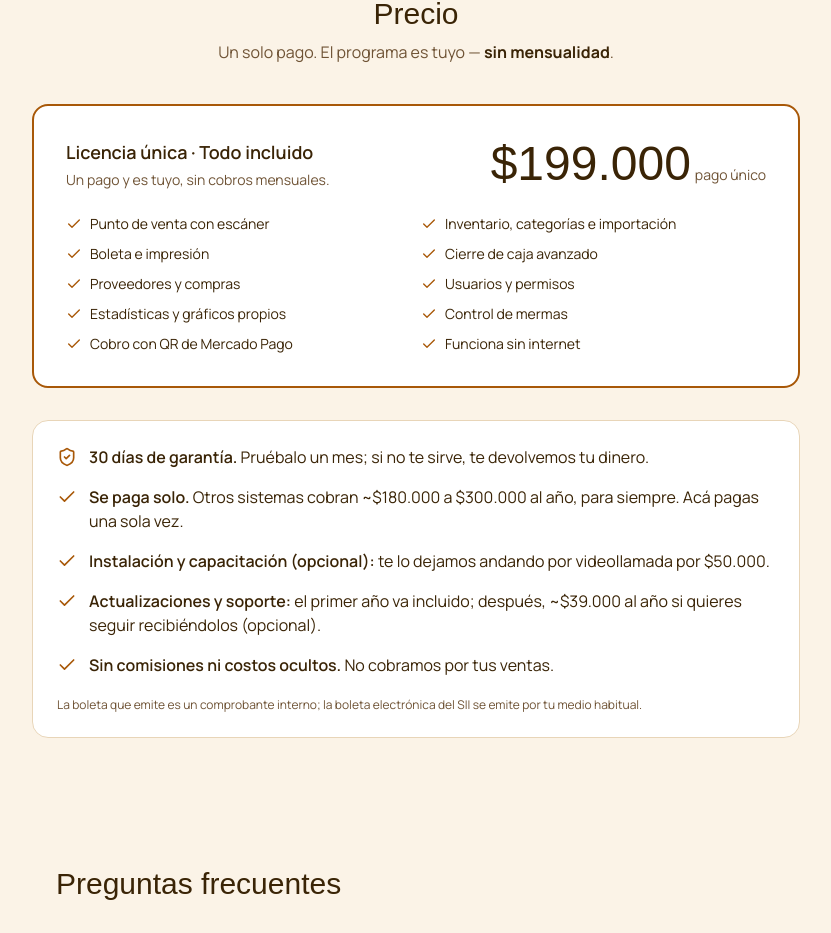
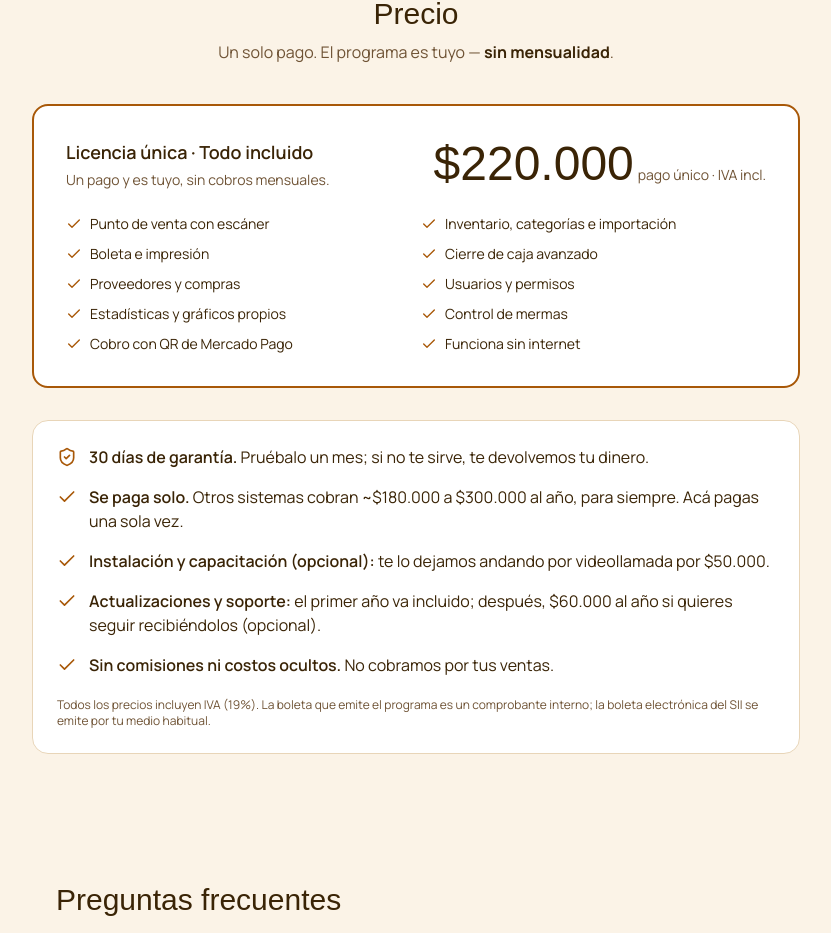
Before and after one commit to SoleilTechRespaldo/soleiltech-web, a Next.js app: page /lumenstock in a window 1280 px wide. Shown: the part 3673-4606 px from the top of the page, without its empty margins (224-1055 px from the left). Built offline with nearby package versions, Linux system fonts and the light colour scheme; a web font is replaced by a local one.

Commit message:
lumenstock: precios en valores cerrados con IVA ($220.000 / mantencion $60.000)
- Licencia: $199.000 -> $220.000, IVA incluido.
- Actualizaciones y soporte: ~$39.000 -> $60.000/ano.
- Instalacion se mantiene en $50.000 (ya es cerrado).
- Nota: todos los precios incluyen IVA (19%).

```diff
--- a/src/app/lumenstock/page.tsx
+++ b/src/app/lumenstock/page.tsx
@@ -355,8 +355,10 @@ export default function LumenStockPage() {
               </p>
             </div>
             <p className="flex items-baseline gap-1">
-              <span className="font-display text-4xl sm:text-5xl">$199.000</span>
-              <span className="text-sm text-muted-foreground">pago único</span>
+              <span className="font-display text-4xl sm:text-5xl">$220.000</span>
+              <span className="text-sm text-muted-foreground">
+                pago único · IVA incl.
+              </span>
             </p>
           </div>
           <ul className="mt-6 grid gap-2.5 sm:grid-cols-2">
@@ -412,7 +414,7 @@ export default function LumenStockPage() {
                 <strong className="font-semibold">
                   Actualizaciones y soporte:
                 </strong>{" "}
-                el primer año va incluido; después, ~$39.000 al año si quieres
+                el primer año va incluido; después, $60.000 al año si quieres
                 seguir recibiéndolos (opcional).
               </span>
             </li>
@@ -427,8 +429,9 @@ export default function LumenStockPage() {
             </li>
           </ul>
           <p className="mt-5 text-xs text-muted-foreground">
-            La boleta que emite es un comprobante interno; la boleta electrónica
-            del SII se emite por tu medio habitual.
+            Todos los precios incluyen IVA (19%). La boleta que emite el programa
+            es un comprobante interno; la boleta electrónica del SII se emite por
+            tu medio habitual.
           </p>
         </div>
       </section>
```
